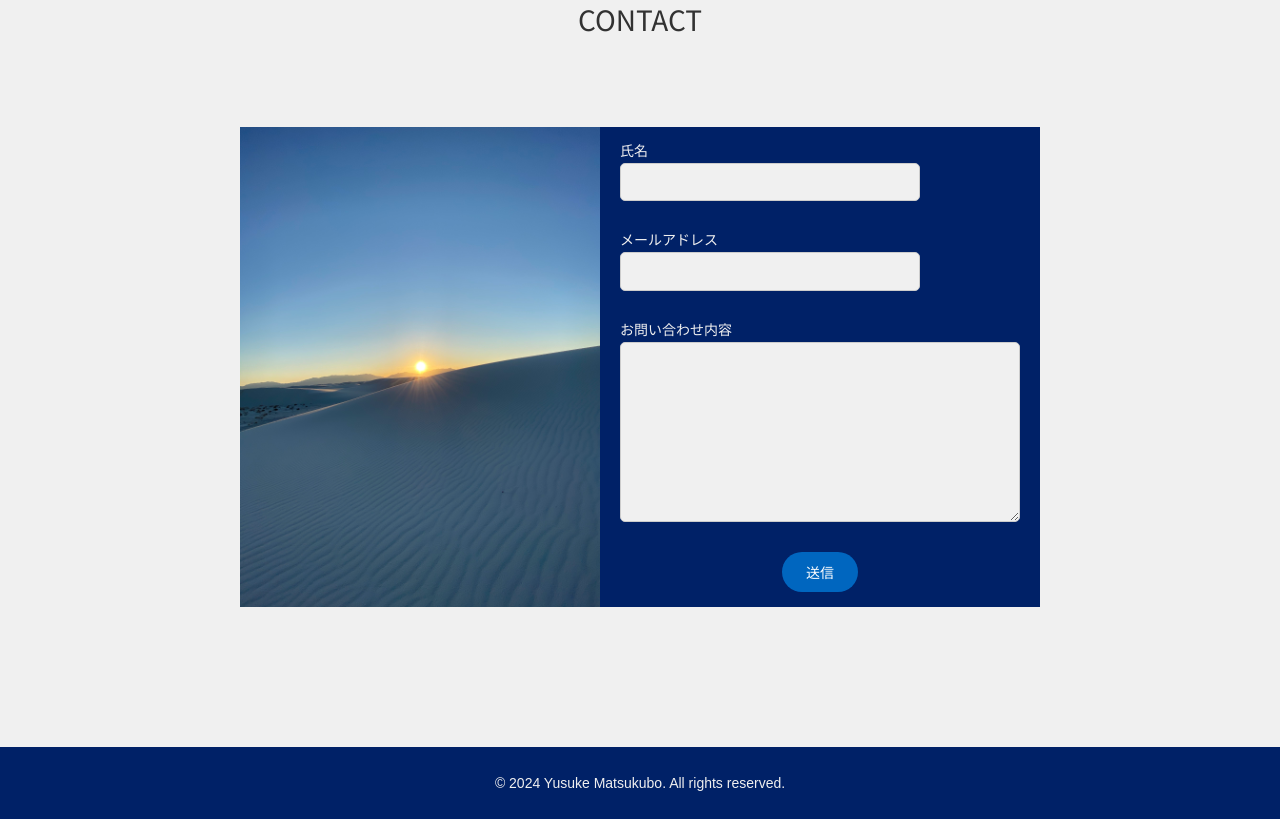
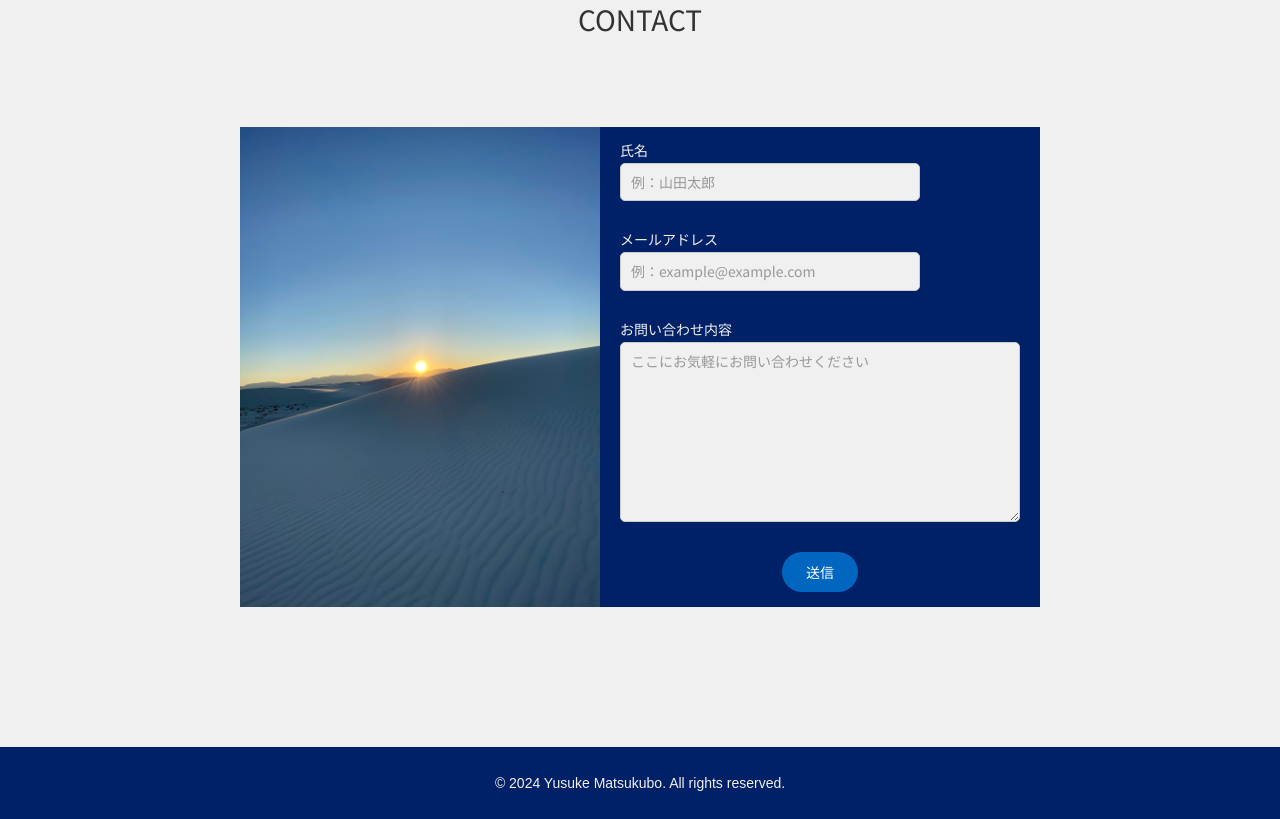
Before and after one commit to yuzusuke/web, a plain HTML site: page index.html in a window 1280 px wide. Shown: the part 3018-3837 px from the top of the page. Drawn offline with Linux system fonts and the light colour scheme.

Commit message:
発表前調整完了

```diff
--- a/index.html
+++ b/index.html
@@ -156,13 +156,13 @@
                         <!--ーーーーーーーーーcontactフォームーーーーーーーーーーー-->
                     <form class="contact-form">
                         <label for="name">氏名</label>
-                        <input type="text" id="name" name="name" required>
+                        <input type="text" id="name" name="name" placeholder="例：山田太郎" required>
 
                         <label for="email">メールアドレス</label>
-                        <input type="email" id="email" name="email" required>
+                        <input type="email" id="email" name="email" placeholder="例：example@example.com" required>
 
                         <label for="message">お問い合わせ内容</label>
-                        <textarea id="message" name="message" required></textarea>
+                        <textarea id="message" name="message" placeholder="ここにお気軽にお問い合わせください" required></textarea>
 
                         <button type="submit" class="contact-submit">送信</button>
                     </form>
--- a/scss/_contact.scss
+++ b/scss/_contact.scss
@@ -37,7 +37,6 @@
         }
     }
 
-
     .column-first {
         display: flex;
         justify-content: center; /* 画像を中央に配置 */
@@ -54,8 +53,6 @@
         @media screen and (max-width: 768px) {
             display: none; /* 画像を非表示にする */
         }
-
-
     }
 
     .column-second {
@@ -70,7 +67,6 @@
         }
     }
 
-
     .contact-form {
         font-size: 14px;
         width: 100%;              /* フォームの幅を100%に設定 */
@@ -83,10 +79,6 @@
             gap: 15px; /* フォーム要素間のスペースを調整 */
         }
     }
-
-
-
-
 
     .contact-form label {
         margin-bottom: 5px;       /* ラベルの下にマージンを追加 */
@@ -104,6 +96,12 @@
         border: 1px solid #ccc;
         border-radius: 5px;       /* 角を丸く */
         background-color: $base-01;
+        color: $text-01; /* テキストの色を指定 */
+
+        &::placeholder {
+            color: lighten($text-01, 40%); /* プレースホルダーの色を薄く */
+            opacity: 1; /* プレースホルダーの透明度を設定 */
+        }
 
         @media screen and (max-width: 768px) {
             font-size: 14px; /* 入力フィールドのフォントサイズを小さくする */
@@ -118,8 +116,8 @@
         resize: vertical;         /* 垂直方向にリサイズ可能 */
 
         @media screen and (max-width: 768px) {
-        height: 200px; /* テキストエリアの高さを増やす */
-        padding: 12px; /* パディングを調整 */
+            height: 200px; /* テキストエリアの高さを増やす */
+            padding: 12px; /* パディングを調整 */
         }
     }
 
@@ -141,8 +139,8 @@
         }
 
         @media (max-width: 480px) { /* iPhone用の修正 */
-        padding: 10px 15px; /* 送信ボタンのパディングを調整 */
-    }
+            padding: 10px 15px; /* 送信ボタンのパディングを調整 */
+        }
     }
 
     .contact-submit:hover {
@@ -150,6 +148,7 @@
     }
 }
 
+
 .prof-space01{
     background-color: $base-01;
     width: 100%;
--- a/scss/_works.scss
+++ b/scss/_works.scss
@@ -19,6 +19,7 @@
     .colum-first__photo01__oposite {
         padding-left: 0 !important; /* レスポンシブ時に左パディングを削除 */
     }
+
 
     .colum-second,
     .section-head__small,
@@ -50,7 +51,7 @@
     .works-article__btn__oposite {
         justify-content: center; /* ボタンを中央寄せ */
         margin-top: 16px;
-        margin-bottom: 56px;
+        margin-bottom: 80px;
     }
 }
 
```
Also changed, not shown: css/style.css, css/style.min.css, 2 other files.
